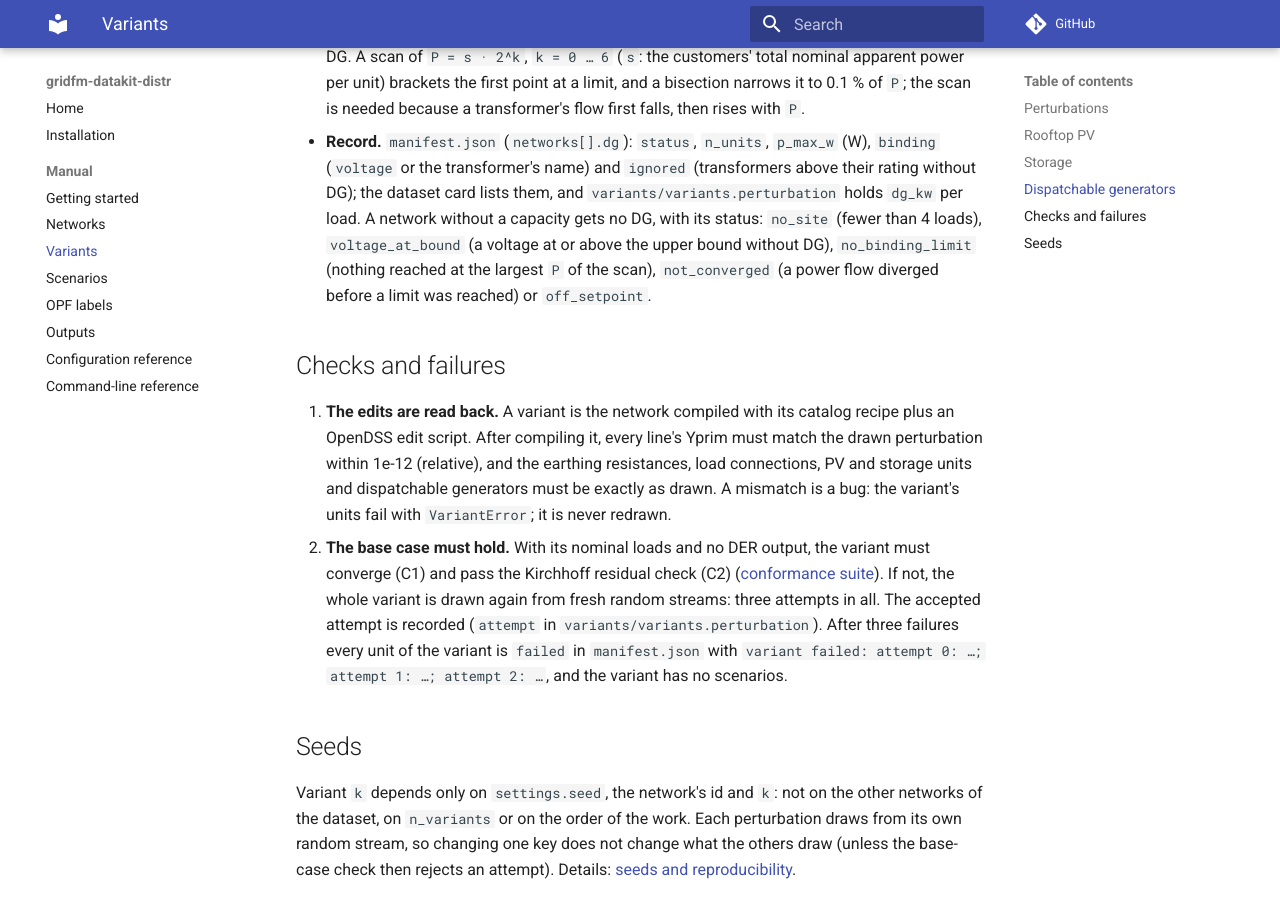
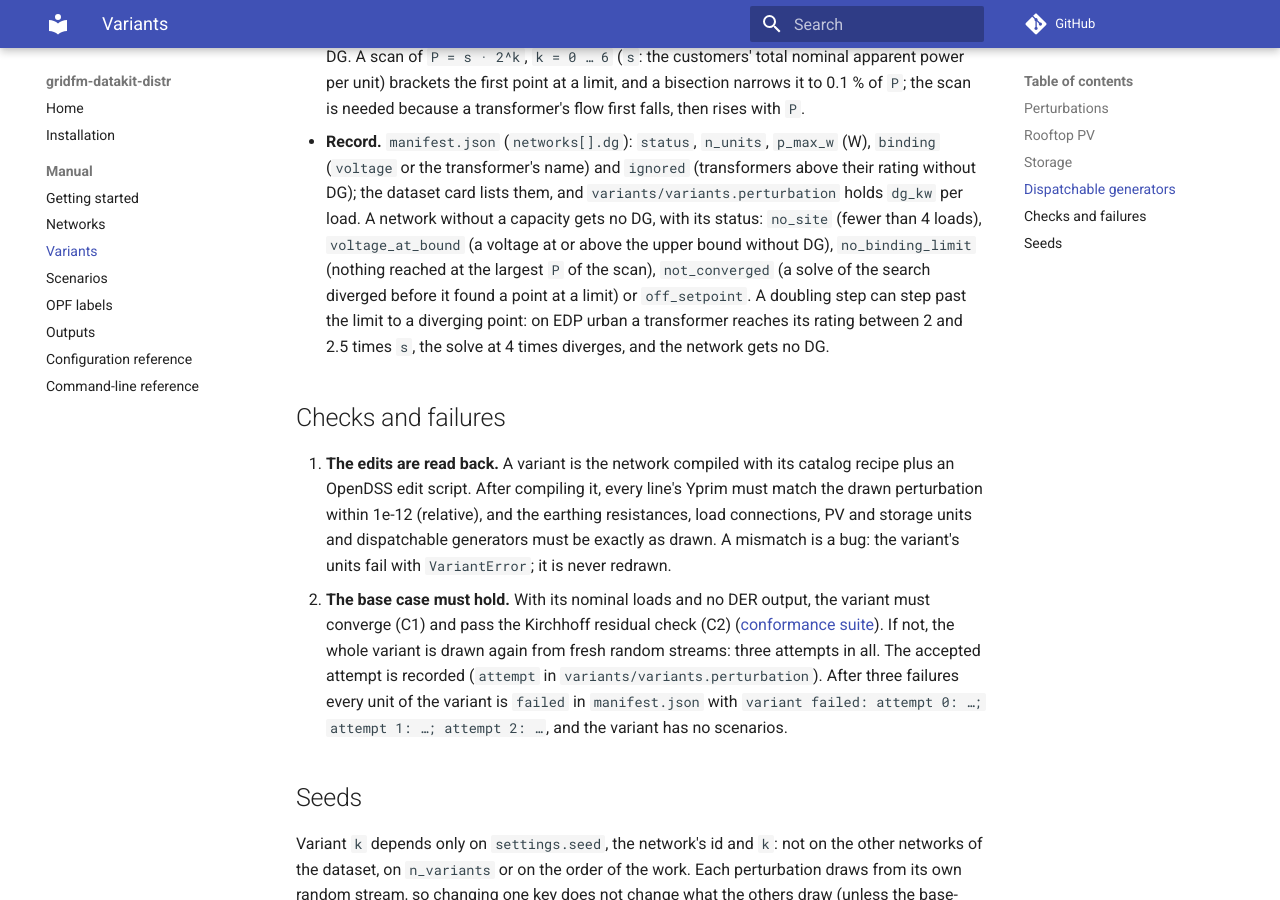
Before and after one commit to gridfm/gridfm-datakit-distr, an MkDocs documentation site: the page built from docs/manual/variants.md, in a window 1280 px wide and 900 px high, scrolled down 3113 px. Built offline with MkDocs 1.6.1 and Material for MkDocs 9.7.7, drawn with Linux system fonts in a browser that asks for light colours; comment, search, counter and statistics services are not loaded.

Commit message:
docs: a doubling step of the DG capacity search can step past a limit
On EDP urban a transformer reaches its rating between 2 and 2.5 times
the scan's base, the solve at 4 times diverges, and the search ends
not_converged: the network gets no dispatchable generators.

Signed-off-by: cardef <carmine.dellefemine@gmail.com>

```diff
--- a/docs/manual/variants.md
+++ b/docs/manual/variants.md
@@ -106,8 +106,10 @@ places them in every variant of every network. What the paper does not fix is ou
   DG); the dataset card lists them, and `variants/variants.perturbation` holds `dg_kw` per load.
   A network without a capacity gets no DG, with its status: `no_site` (fewer than 4 loads),
   `voltage_at_bound` (a voltage at or above the upper bound without DG), `no_binding_limit`
-  (nothing reached at the largest `P` of the scan), `not_converged` (a power flow diverged before
-  a limit was reached) or `off_setpoint`.
+  (nothing reached at the largest `P` of the scan), `not_converged` (a solve of the search
+  diverged before it found a point at a limit) or `off_setpoint`. A doubling step can step past
+  the limit to a diverging point: on EDP urban a transformer reaches its rating between 2 and 2.5
+  times `s`, the solve at 4 times diverges, and the network gets no DG.
 
 ## Checks and failures
 
```
Also changed, not shown: 1 other file.
